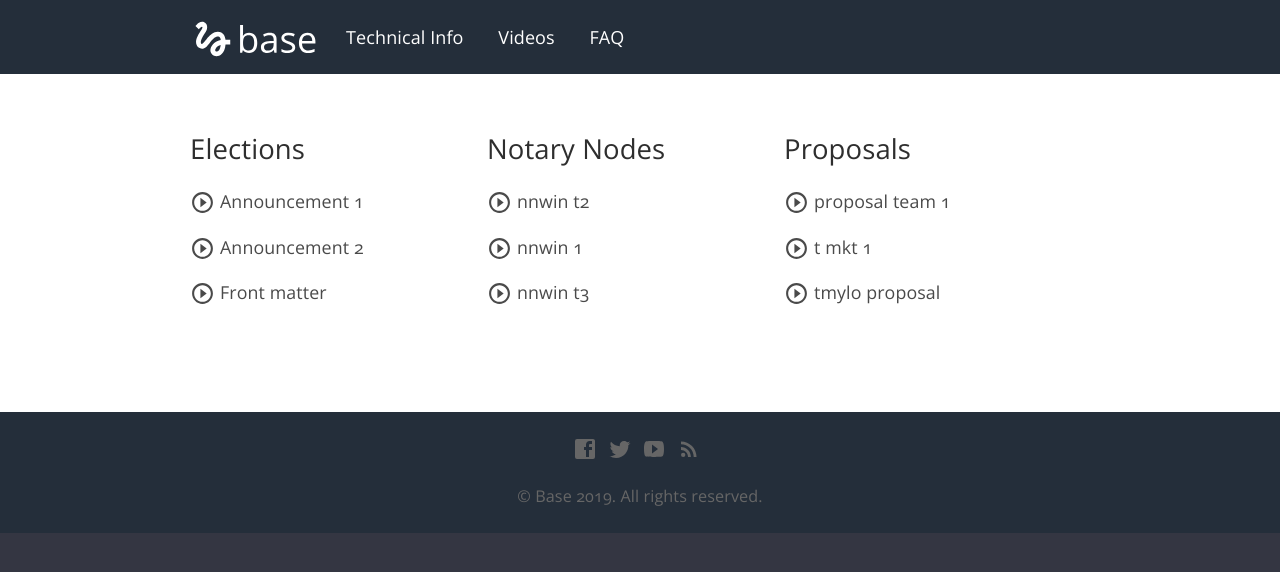
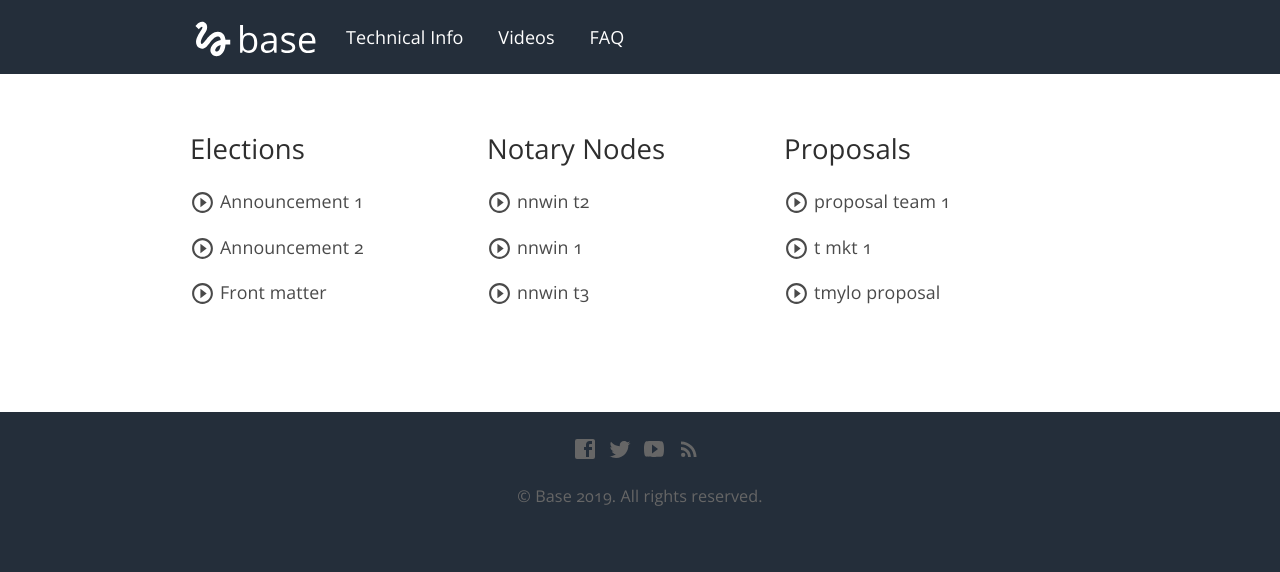
Before and after one commit to smk762/mylodocs, a Jekyll site: the page built from index.html, in a window 1280 px wide. Shown: the top 572 px of the page. Built offline with Jekyll 4.4.1, drawn with Linux system fonts in a browser that asks for light colours; nearby versions of some CDN libraries.

Commit message:
body bg colour

```diff
--- a/_sass/elements.scss
+++ b/_sass/elements.scss
@@ -1,7 +1,7 @@
 html, body {
 	padding: 0;
 	margin: 0;
-	background: #343642;
+	background: #242e3a;
 }
 
 body {
```
